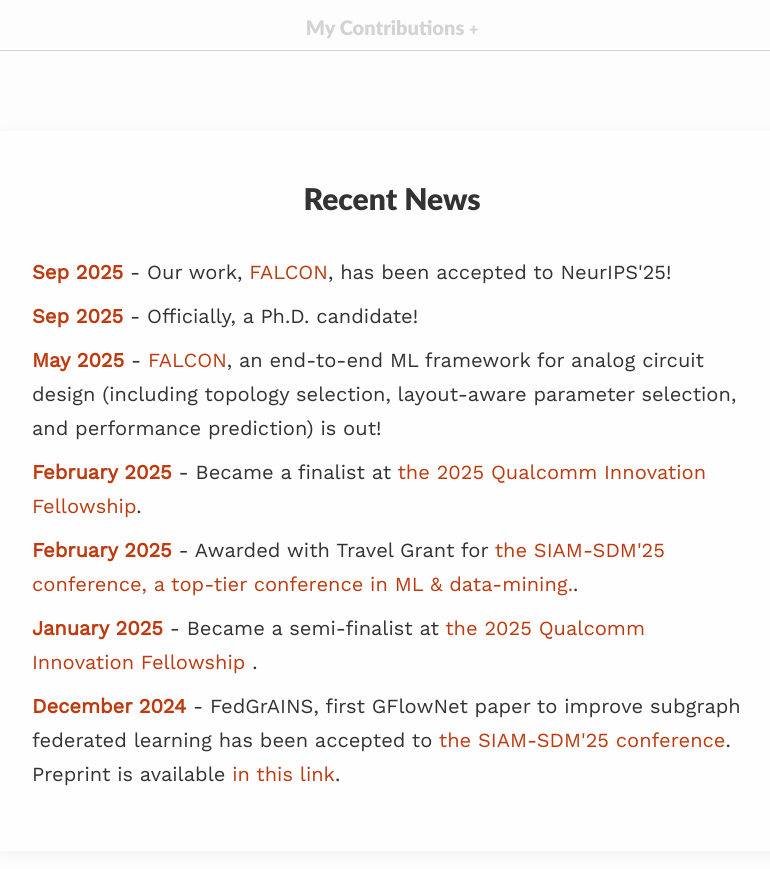
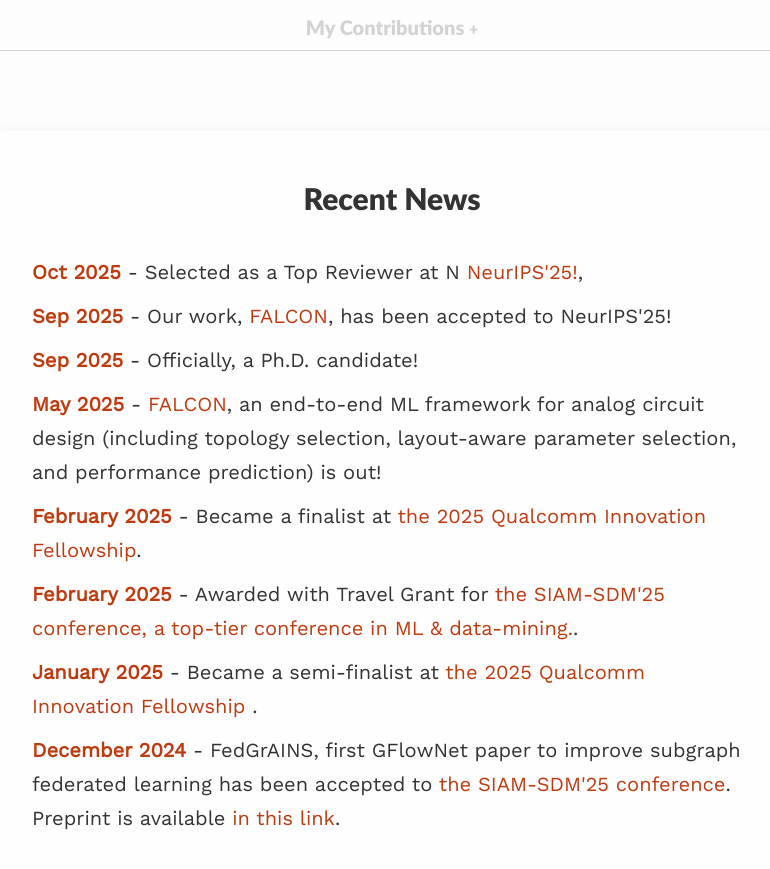
Before and after one commit to emirceyani/emirceyani.github.io, a Jekyll site: the page built from index.md, in a window 1280 px wide and 900 px high, scrolled down 1280 px. Shown: the top 869 px of the window, without its empty margins (248-1018 px from the left). Built offline with Jekyll 4.4.1, drawn with Linux system fonts in a browser that asks for light colours.

Commit message:
Update top reviewer

```diff
--- a/index.md
+++ b/index.md
@@ -57,6 +57,7 @@ published: true
 <div class="news" style="margin-top: 2em;">
 <h2>Recent News</h2>
 <ul>
+  <li><span class="news-date">Oct 2025</span> - Selected as a Top Reviewer at N <a href="https://neurips.cc/Conferences/2025/ProgramCommittee#top-reviewer">NeurIPS'25!</a>, </li>
   <li><span class="news-date">Sep 2025</span> - Our work, <a href="https://arxiv.org/abs/2505.21923">FALCON</a>, has been accepted to NeurIPS'25!</li>
   <li><span class="news-date">Sep 2025</span> - Officially, a Ph.D. candidate!</li>
    <li><span class="news-date">May 2025</span> - <a href="https://arxiv.org/abs/2505.21923">FALCON</a>,  an end-to-end ML framework for analog circuit design (including topology selection, layout-aware parameter selection, and performance prediction) is out!</li>
```
